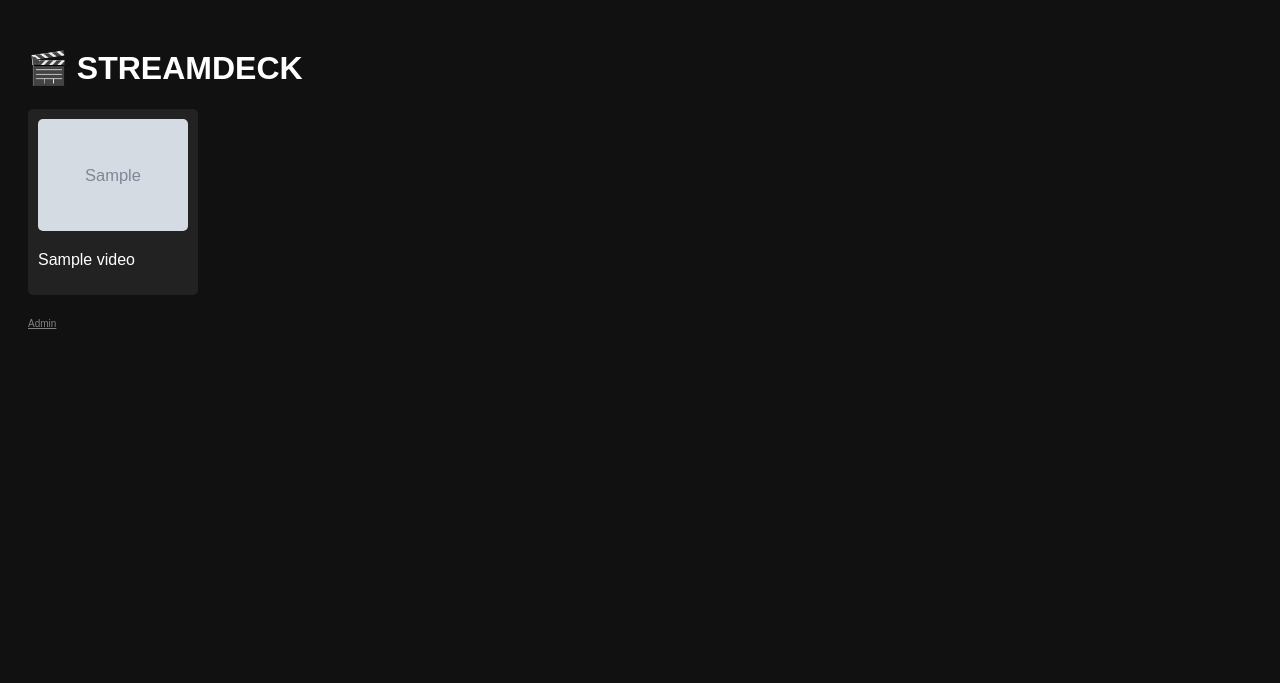
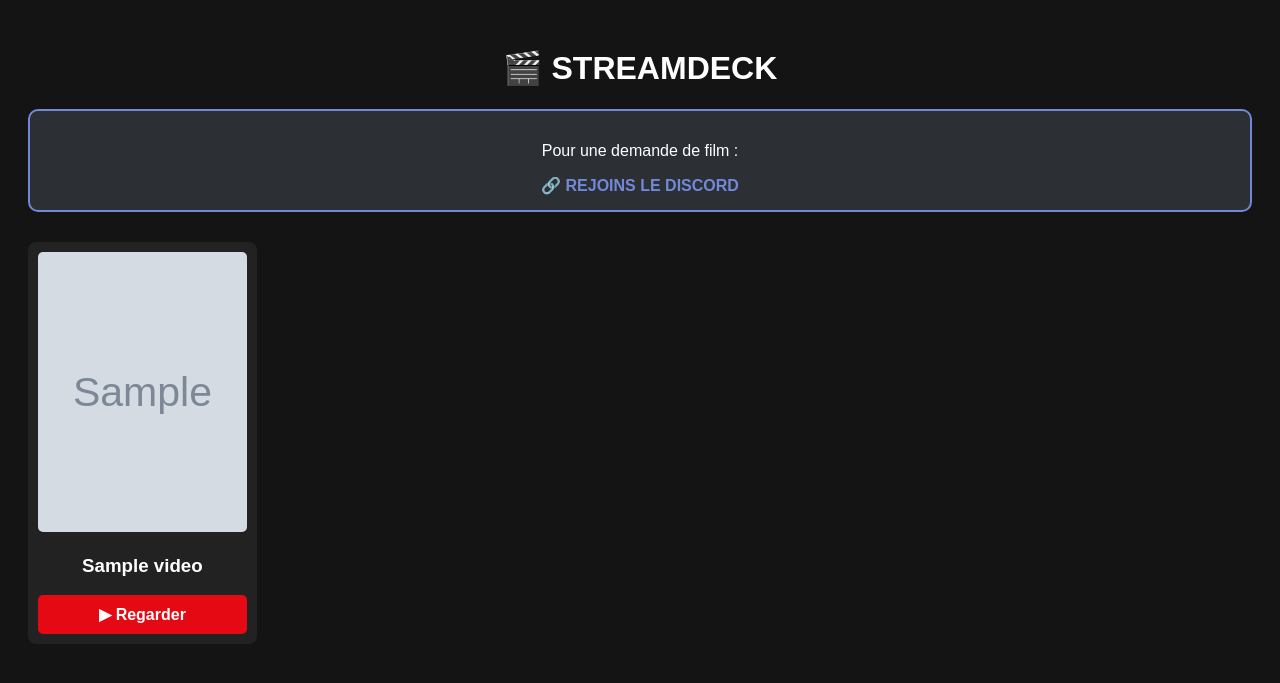
Before and after one commit to vguillotduenas-dotcom/StreamDeck, a Flask app: page / in a window 1280 px wide. Shown: the top 683 px of the page. Run offline with Flask 3, Linux system fonts and the light colour scheme; a user stored in the database is signed in; tables that the repository leaves empty hold one stand-in row (values such as "Sample post"); grey boxes marked "Sample" are stand-in pictures.

Commit message:
index.html

```diff
--- a/templates/index.html
+++ b/templates/index.html
@@ -1,17 +1,34 @@
 <!DOCTYPE html>
-<html lang="fr">
-<body style="background:#111; color:white; font-family:sans-serif; padding:20px;">
+<html>
+<head>
+    <title>Streamdeck - Accueil</title>
+    <style>
+        body { background: #141414; color: white; font-family: Arial; text-align: center; padding: 20px; }
+        .discord-box { background: #2c2f33; padding: 15px; border-radius: 10px; border: 2px solid #7289da; margin-bottom: 30px; }
+        .grid { display: grid; grid-template-columns: repeat(auto-fill, minmax(200px, 1fr)); gap: 20px; }
+        .card { background: #222; padding: 10px; border-radius: 8px; transition: 0.3s; }
+        .card:hover { transform: scale(1.05); }
+        img { width: 100%; border-radius: 5px; height: 280px; object-fit: cover; }
+        a { color: #7289da; text-decoration: none; font-weight: bold; }
+        .btn-play { display: block; background: #e50914; color: white; padding: 10px; margin-top: 10px; border-radius: 5px; }
+    </style>
+</head>
+<body>
     <h1>🎬 STREAMDECK</h1>
-    <div style="display:flex; flex-wrap:wrap; gap:15px;">
+
+    <div class="discord-box">
+        <p>Pour une demande de film :</p>
+        <a href="https://discord.gg/yGwPtXKEu" target="_blank">🔗 REJOINS LE DISCORD</a>
+    </div>
+
+    <div class="grid">
         {% for f in films %}
-        <div style="width:150px; background:#222; padding:10px; border-radius:5px;">
-            <a href="{{ f.lien }}" target="_blank" style="color:white; text-decoration:none;">
-                <img src="{{ f.img }}" style="width:100%; border-radius:5px;">
-                <p>{{ f.nom }}</p>
-            </a>
+        <div class="card">
+            <img src="{{ f.img }}">
+            <h3>{{ f.nom }}</h3>
+            <a href="{{ f.lien }}" target="_blank" class="btn-play">▶ Regarder</a>
         </div>
         {% endfor %}
     </div>
-    <br><a href="/admin" style="color:gray; font-size:10px;">Admin</a>
 </body>
 </html>
```
